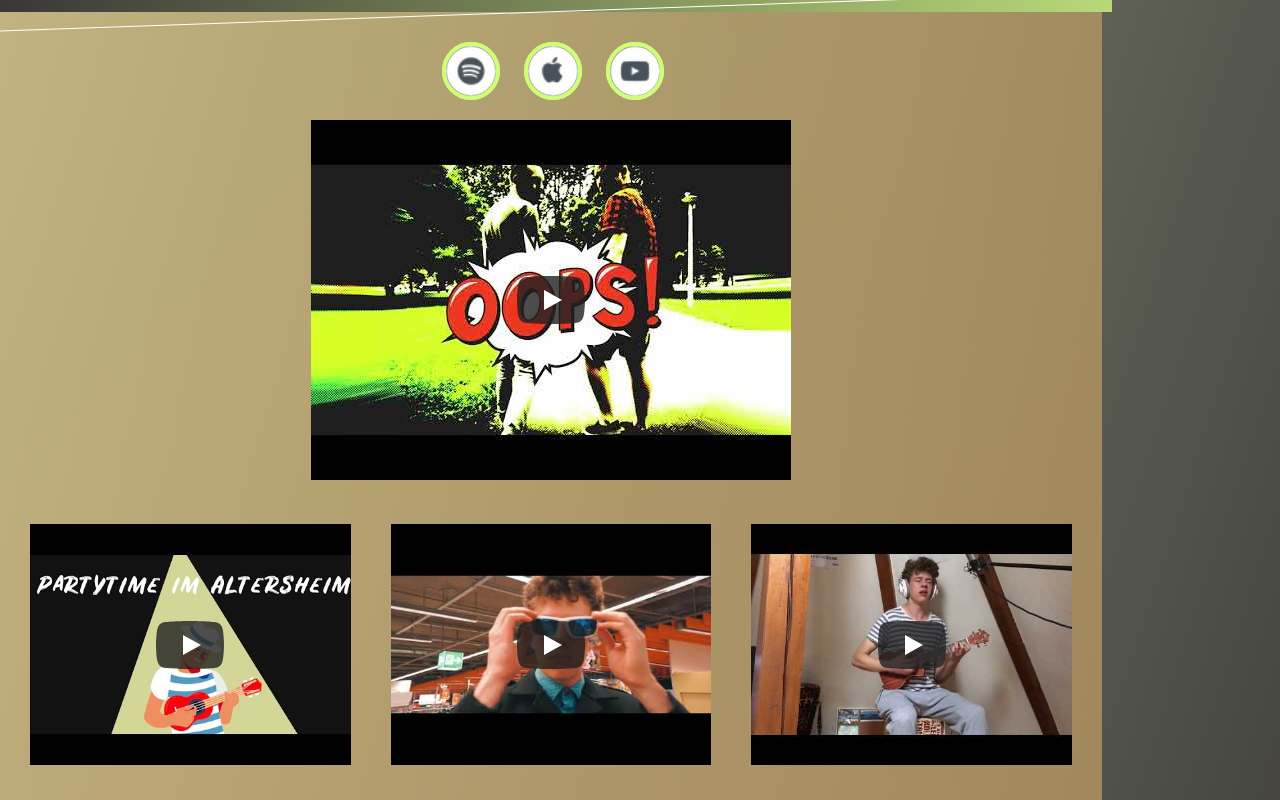
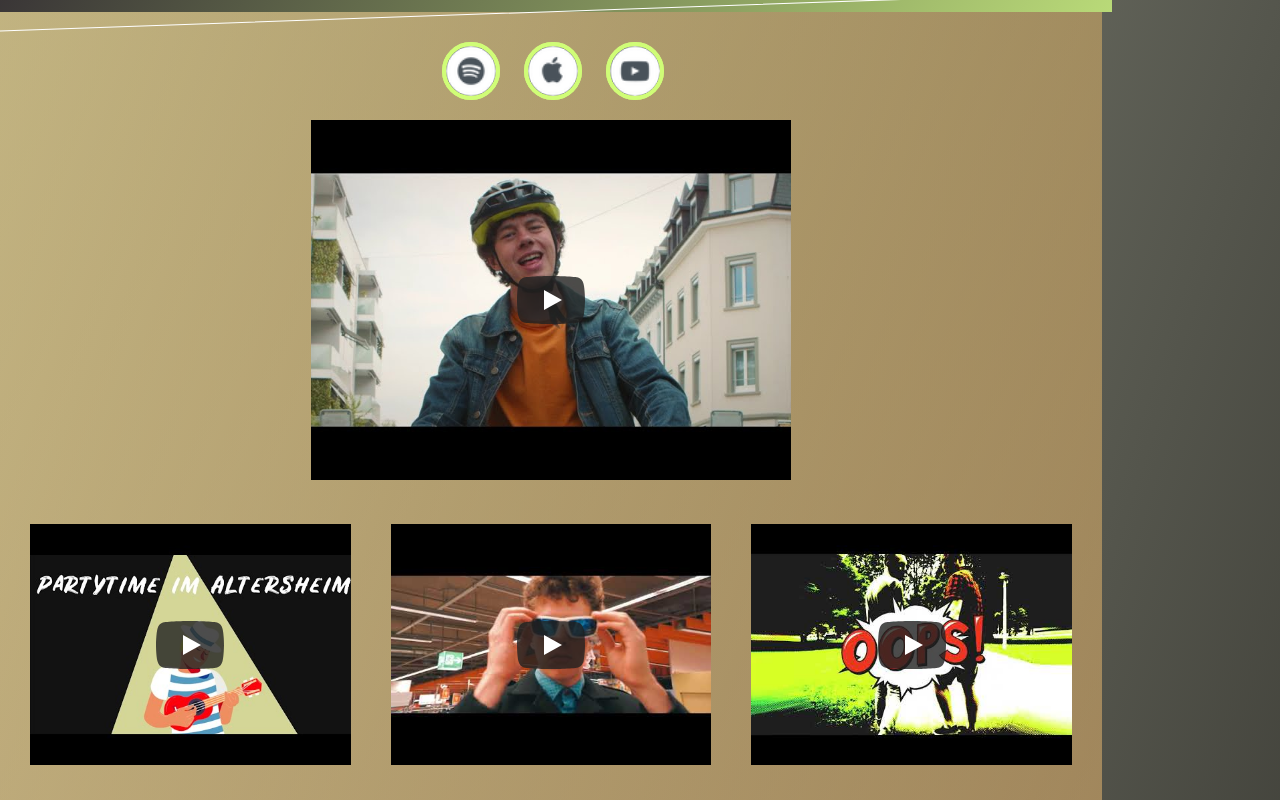
Before and after one commit to weeebr/noxx, a React (Create React App) app: page / in a window 1280 px wide. Shown: the part 2920-3720 px from the top of the page. Built offline with nearby package versions, Linux system fonts and the light colour scheme.

Commit message:
Ersatz Maskapflicht Video (in Spotlight) mit Mis Velo Video

```diff
--- a/src/pages/Musik.js
+++ b/src/pages/Musik.js
@@ -54,8 +54,8 @@ const Musik = forwardRef(({ openVideo }, ref) => {
       </IconsWrapper>
       <YoutubePreview
           openVideo={openVideo}
-          id="O5e8asH2JpQ"
-          title="O5e8asH2JpQ"
+          id="2dprbnEs8G8"
+          title="2dprbnEs8G8"
           style={{
             maxWidth: 480,
             margin: '20px auto'
@@ -75,8 +75,8 @@ const Musik = forwardRef(({ openVideo }, ref) => {
         />
         <YoutubePreview
           openVideo={openVideo}
-          id="cV3NnsfpA1Q"
-          title="cV3NnsfpA1Q"
+          id="O5e8asH2JpQ"
+          title="O5e8asH2JpQ"
         />
       </YoutubeWrapper>
     </div>
```
